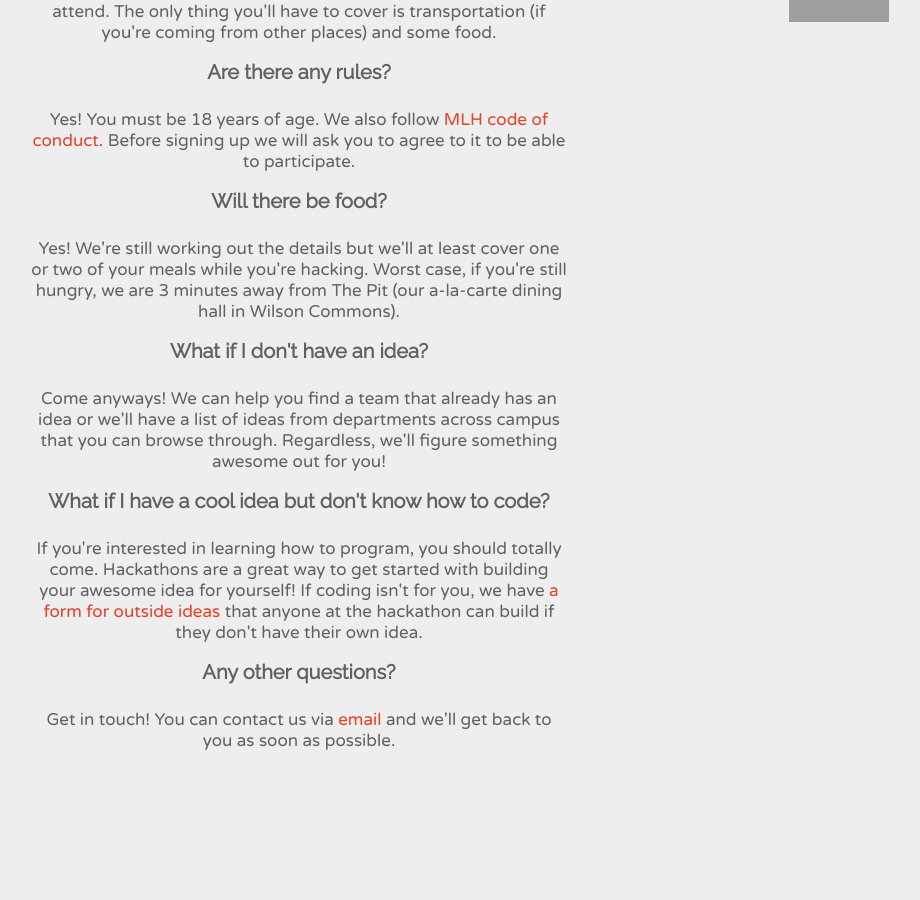
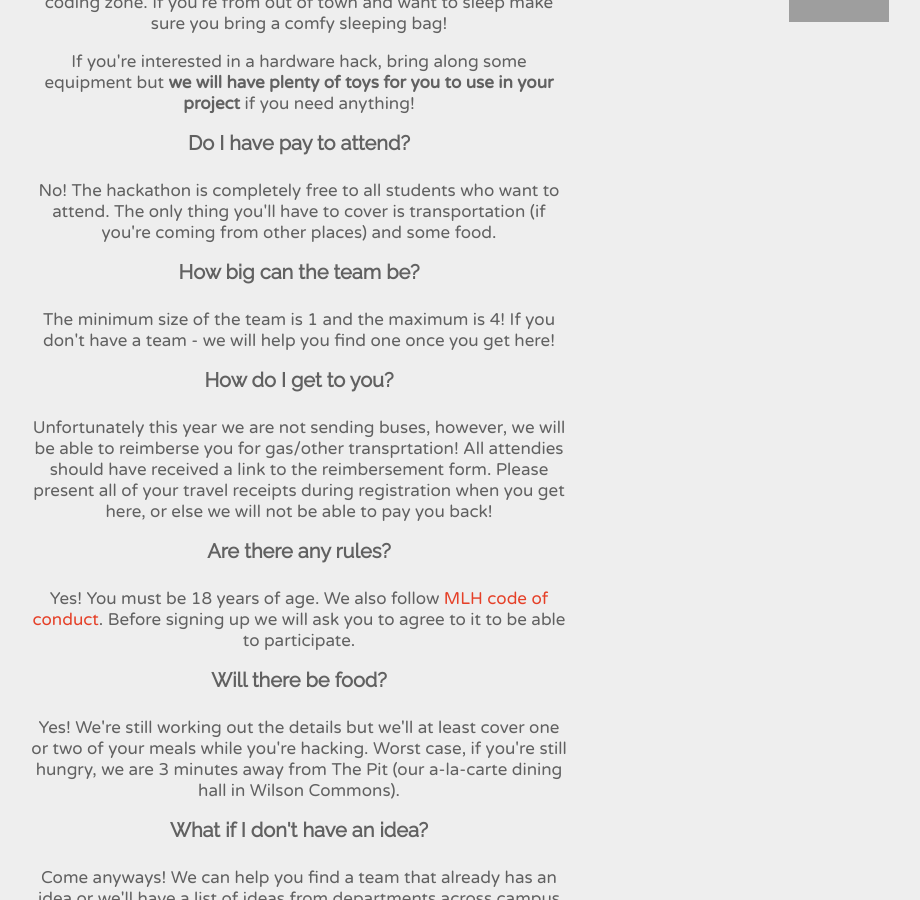
Before and after one commit to RocHack/rochack.org, a Jekyll site: the page dandyhacks/hackathon.html, which Jekyll copies as it is, in a window 1280 px wide and 900 px high, scrolled down 5475 px. Shown: the whole window, without its empty margins (341-1261 px from the left). Built offline with Jekyll 4.4.1, drawn with Linux system fonts in a browser that asks for light colours; before the commit the page ends 6287 px from its top, so only the background shows below that; some of the changed text lies outside the part shown; grey boxes are pictures that could not be loaded.

Commit message:
added hajim logo and updated schedule

```diff
--- a/dandyhacks/css/hackathon.css
+++ b/dandyhacks/css/hackathon.css
@@ -161,8 +161,8 @@
 }
 
 .logo {
-	margin-top: 40px;
-	margin-bottom: 80px;
+	margin-top: 80px;
+	/*margin-bottom: 80px;*/
 }
 .logo-image {
 	margin-right: 10px;
--- a/dandyhacks/hackathon.html
+++ b/dandyhacks/hackathon.html
@@ -187,13 +187,21 @@
                     <td>2:00pm</td>
                     <td><span class="e">🌟</span> Engineers Without Borders</td>
                 </tr>
+                <tr class="f-talk">
+                    <td>3:00pm</td>
+                    <td><span class="e">🌟</span> "Scientific programming 2.0" by Prof. Chen Ding</td>
+                </tr>
+                <tr class="f-talk">
+                    <td>3:25pm</td>
+                    <td><span class="e">🌟</span> "What is a programming language?" by Prof. Philip Guo</td>
+                </tr>
                 <tr class="f-activity">
                     <td>4:00pm</td>
                     <td><span class="e">🙆</span> Yoga</td>
                 </tr>
                 <tr class="f-talk">
                     <td>5:00pm</td>
-                    <td><span class="e">🌟</span> WiC and Society of Women Engineers</td>
+                    <td><span class="e">🌟</span> Resume Workshop & Mock Interview by Women in Computer Science</td>
                 </tr>
                 <tr class="f-food">
                     <td>8:00pm</td>
@@ -267,11 +275,12 @@
                     <!-- Medium -->
                     <div class="logo">
                         <a href="http://www.factset.com/" target="_blank"> <img class="logo-image medium" src="images/sponsors/medium/factset.png"/> </a>
-
-                    </div class="logo">
+                    </div>
+                    <div class="logo">
                         <!-- Small -->
                         <a href="https://www.google.com/" target="_blank"> <img class="logo-image small" src="images/sponsors/small/google.png"/> </a>
                         <a href="https://www.parc.com/" target="_blank"> <img class="logo-image small" src="images/sponsors/small/xerox.jpg"/> </a>
+                    </div>
                     <!-- Smaller -->
                     <div class="logo">
                         <a href="https://www.wolfram.com/language/" target="_blank"> <img class="logo-image small" src="images/sponsors/smaller/wolfram.png"/> </a>
@@ -290,6 +299,9 @@
                         <a href="https://mlh.io/" target="_blank"> <img class="logo-image medium" src="images/sponsors/medium/mlh.png"/> </a>
                         <a href="https://www.rochester.edu/data-science/" target="_blank"> <img class="logo-image medium" src="images/sponsors/medium/urnodes.png"/> </a>
                         <a href="http://www.ece.rochester.edu/" target="_blank"> <img class="logo-image medium" src="images/sponsors/medium/ieee.png"/> </a>
+                    </div>
+                    <div class="logo">
+                        <a href="http://www.hajim.rochester.edu/" target="_blank"> <img class="logo-image medium" src="images/sponsors/medium/hajim.jpg"/> </a>
                     </div>
                 </div>
             </div>
@@ -311,6 +323,16 @@
                         <div class="faq-question">
                             <h3>Do I have pay to attend?</h3>
                             <p>No! The hackathon is completely free to all students who want to attend. The only thing you'll have to cover is transportation (if you're coming from other places) and some food.</p>
+                        </div>
+
+                        <div class="faq-question">
+                            <h3>How big can the team be?</h3>
+                            <p>The minimum size of the team is 1 and the maximum is 4! If you don't have a team - we will help you find one once you get here!</p>
+                        </div>
+
+                        <div class="faq-question">
+                            <h3>How do I get to you?</h3>
+                            <p>Unfortunately this year we are not sending buses, however, we will be able to reimberse you for gas/other transprtation! All attendies should have received a link to the reimbersement form. Please present all of your travel receipts during registration when you get here, or else we will not be able to pay you back!</p>
                         </div>
 
                         <div class="faq-question">
```
Also changed, not shown: dandyhacks/images/sponsors/medium/hajim.jpg (added).
